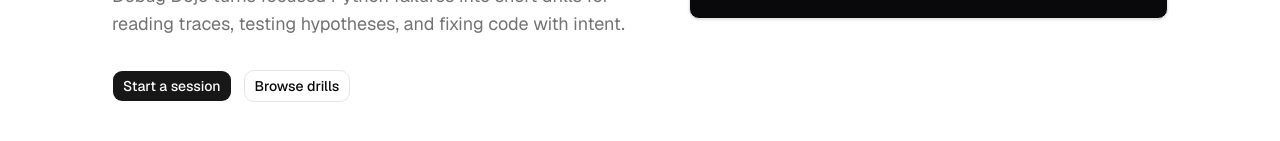
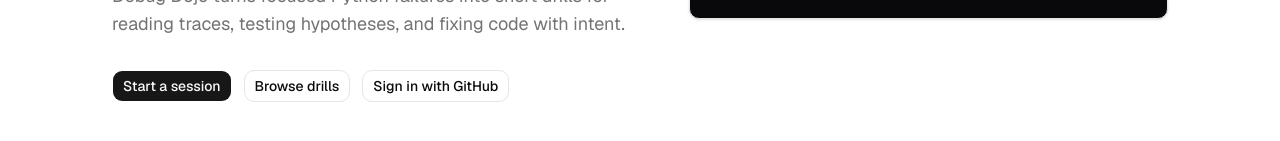
Before and after one commit to MatthewBlam/debug-dojo, a Next.js app in the folder frontend/: page / in a window 1280 px wide. Shown: the part 529-670 px from the top of the page. Built offline with nearby package versions, Linux system fonts and the light colour scheme; no server answers.

Commit message:
Add GitHub OAuth and profiles trigger

```diff
--- a/frontend/package.json
+++ b/frontend/package.json
@@ -11,6 +11,7 @@
     "typecheck": "tsc --noEmit"
   },
   "dependencies": {
+    "@supabase/supabase-js": "^2.105.4",
     "class-variance-authority": "^0.7.1",
     "clsx": "^2.1.1",
     "lucide-react": "^1.14.0",
--- a/frontend/src/app/page.tsx
+++ b/frontend/src/app/page.tsx
@@ -1,4 +1,16 @@
+"use client";
+
 import { Button } from "@/components/ui/button";
+import { supabase } from "@/lib/supabase";
+
+async function signInWithGitHub() {
+  await supabase.auth.signInWithOAuth({
+    provider: "github",
+    options: {
+      redirectTo: "http://localhost:3000",
+    },
+  });
+}
 
 export default function Home() {
   return (
@@ -28,6 +40,9 @@ export default function Home() {
             <div className="mt-8 flex flex-col gap-3 sm:flex-row">
               <Button>Start a session</Button>
               <Button variant="outline">Browse drills</Button>
+              <Button variant="outline" onClick={signInWithGitHub}>
+                Sign in with GitHub
+              </Button>
             </div>
           </div>
 
--- /dev/null
+++ b/frontend/src/lib/supabase.ts
@@ -0,0 +1,6 @@
+import { createClient } from "@supabase/supabase-js";
+
+const supabaseUrl = process.env.NEXT_PUBLIC_SUPABASE_URL!;
+const supabaseAnonKey = process.env.NEXT_PUBLIC_SUPABASE_ANON_KEY!;
+
+export const supabase = createClient(supabaseUrl, supabaseAnonKey);
```
Also changed, not shown: 1 other file (tests, documents, lock files or other folders).
